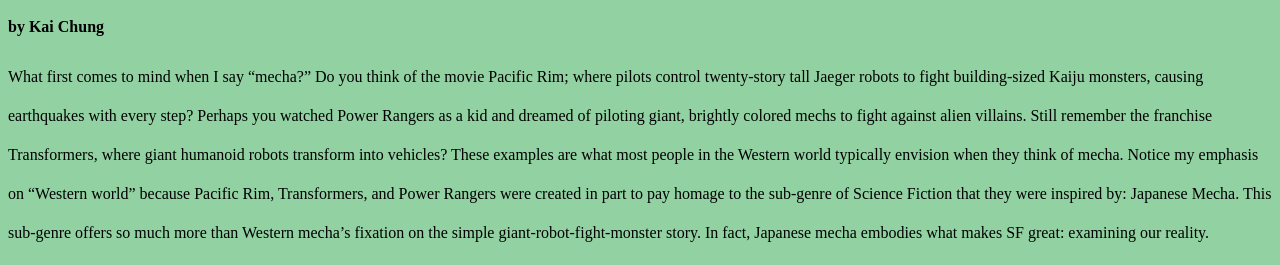
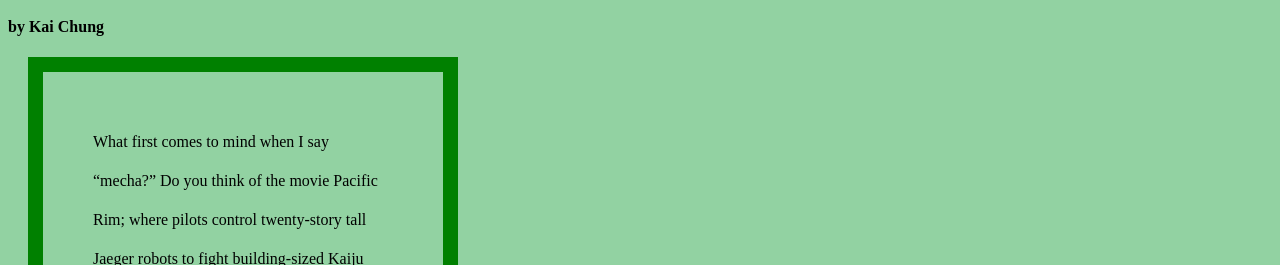
Before and after one commit to TofuToast/JapaneseMecha, a website: page index.html in a window 1280 px wide. Shown: the part 530-795 px from the top of the page. Drawn offline with Linux system fonts and the light colour scheme.

Commit message:
Update styles.css

```diff
--- a/styles.css
+++ b/styles.css
@@ -1,3 +1,9 @@
 body {
   background-color: rgb(146, 210, 162);
 }
+ p {
+   width: 300px;
+  border: 15px solid green;
+  padding: 50px;
+  margin: 20px;
+ }
```
